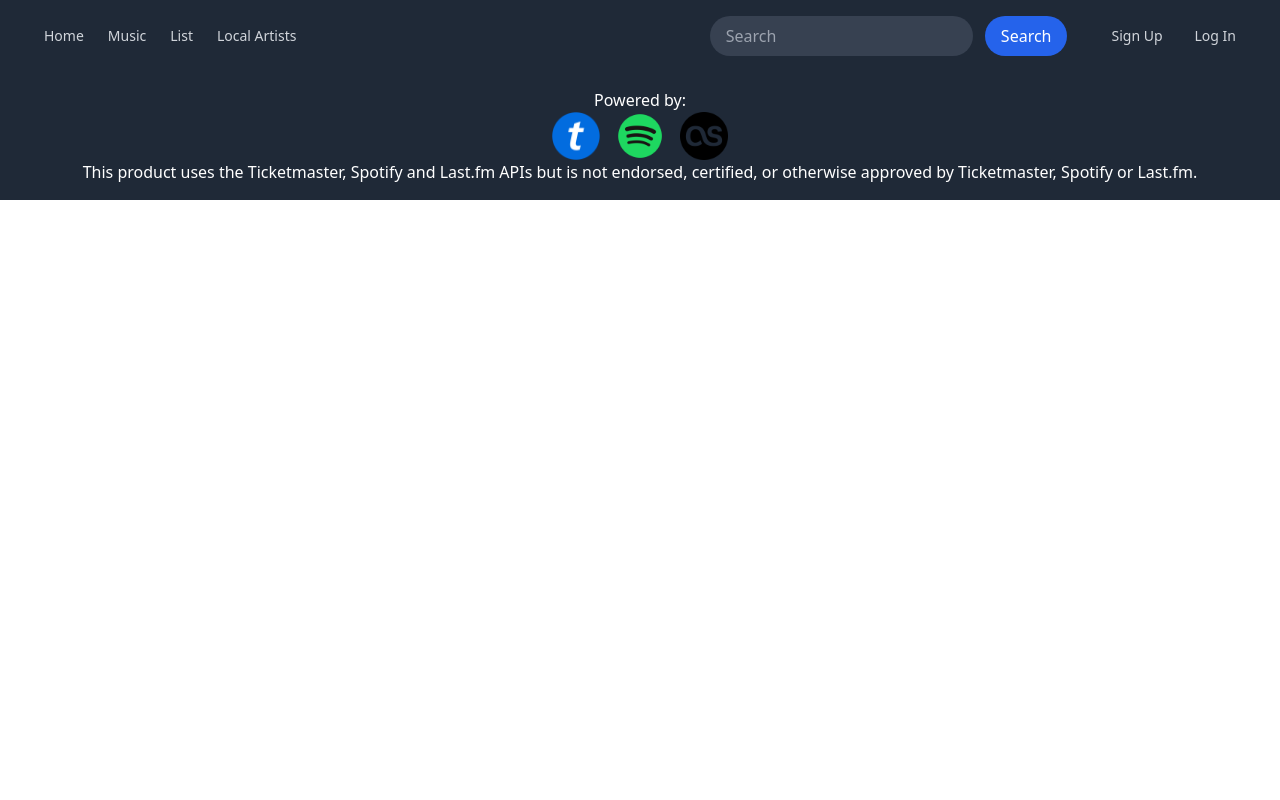
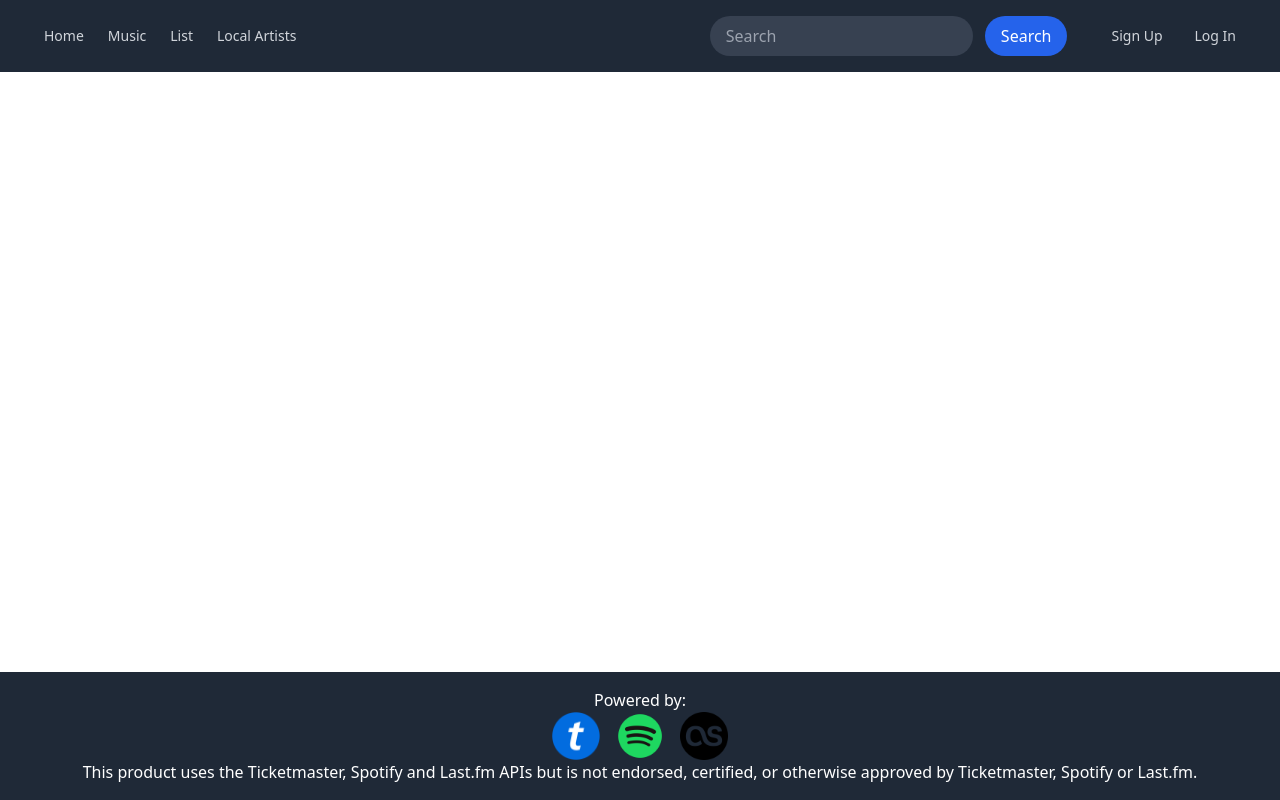
Before and after one commit to maxgafd123/harmony-hunt-master, a SvelteKit app: page / in a window 1280 px wide. Built offline with nearby package versions, Linux system fonts and the light colour scheme; no server answers.

Commit message:
Fixed footer going up page

```diff
--- a/src/routes/+layout.svelte
+++ b/src/routes/+layout.svelte
@@ -33,7 +33,7 @@
 </script>
 
 <!--Navigation bar, reponsive for mobile with mobileMenu-->
-
+<div class="flex flex-col min-h-screen">
 <nav class="bg-gray-800 py-4">
   <div class="max-w-7xl mx-auto px-4 sm:px-6 lg:px-8 flex flex-col sm:flex-row justify-between items-center">
     <div class="flex sm:items-center">
@@ -67,8 +67,9 @@
 {#if !$authStore.currentUser && !import.meta.env.SSR && window.location.pathname === '/privatedashboard'}
     <p>You must be logged in to access the private dashboard</p>
 {/if}
-
+<main class="flex-grow">
 <slot />
+</main>
 
 <footer class="bg-gray-800 text-white text-center p-4">
   <p>Powered by:</p>
@@ -88,3 +89,4 @@
     endorsed, certified, or otherwise approved by Ticketmaster, Spotify or Last.fm.
   </p>
 </footer>
+</div>
```
